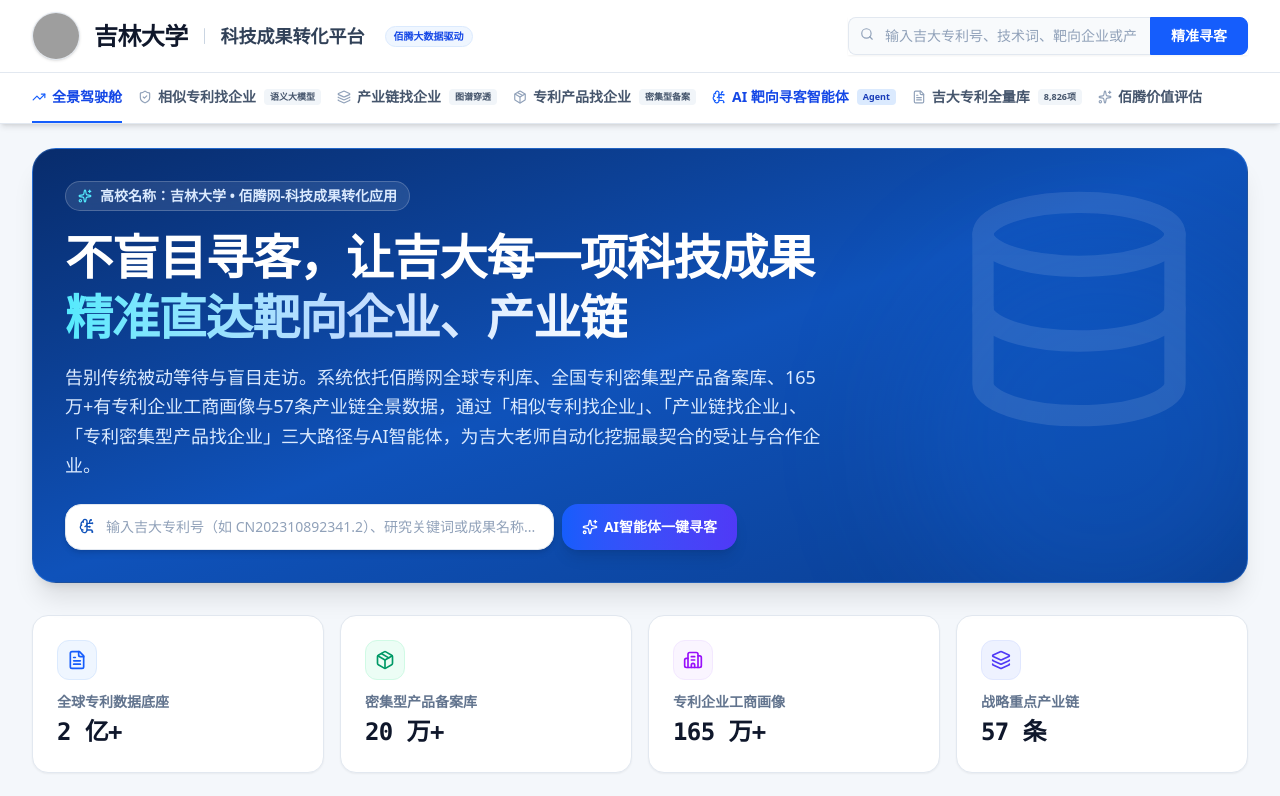
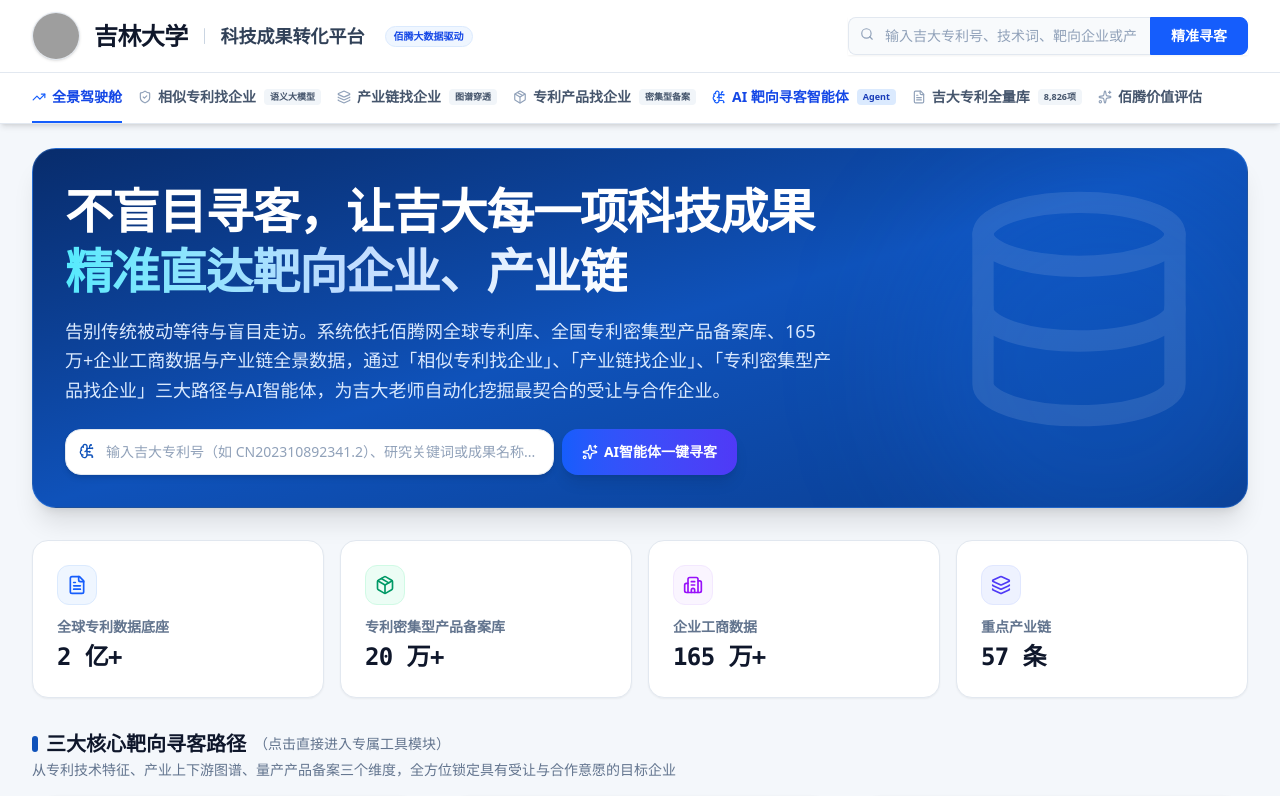
Before and after one commit to liuxgh/cgzh, a React (Vite) app: page / in a window 1280 px wide. Shown: the top 796 px of the page. Built offline with nearby package versions, Linux system fonts and the light colour scheme; grey boxes are pictures that could not be loaded.

Commit message:
refactor: polish copy and UI content
- Standardize terminology in data sources.
- Optimize hero section text for better readability.
- Fix minor typos in innovation descriptions.

```diff
--- a/src/components/OverviewDashboard.tsx
+++ b/src/components/OverviewDashboard.tsx
@@ -64,10 +64,6 @@
         </div>
 
         <div className="relative z-10 max-w-4xl space-y-4">
-          <div className="inline-flex items-center gap-2 px-3 py-1 rounded-full bg-white/10 backdrop-blur-md border border-white/20 text-sm font-semibold text-blue-100">
-            <Sparkles className="w-3.5 h-3.5 text-cyan-300" />
-            <span>高校名称：吉林大学 • 佰腾网-科技成果转化应用</span>
-          </div>
 
           <h2 className="text-3xl sm:text-4xl lg:text-5xl font-black tracking-tight leading-tight">
             不盲目寻客，让吉大每一项科技成果 <br className="hidden sm:inline" />
@@ -77,7 +73,7 @@
           </h2>
 
           <p className="text-base sm:text-lg text-blue-100 leading-relaxed max-w-3xl mt-4">
-            告别传统被动等待与盲目走访。系统依托佰腾网全球专利库、全国专利密集型产品备案库、165万+有专利企业工商画像与57条产业链全景数据，通过「相似专利找企业」、「产业链找企业」、「专利密集型产品找企业」三大路径与AI智能体，为吉大老师自动化挖掘最契合的受让与合作企业。
+            告别传统被动等待与盲目走访。系统依托佰腾网全球专利库、全国专利密集型产品备案库、165万+企业工商数据与产业链全景数据，通过「相似专利找企业」、「产业链找企业」、「专利密集型产品找企业」三大路径与AI智能体，为吉大老师自动化挖掘最契合的受让与合作企业。
           </p>
 
           {/* Quick AI Agent Trigger Bar */}
@@ -120,7 +116,7 @@
             <Package className="w-5 h-5" />
           </div>
           <div>
-            <span className="text-sm text-slate-500 font-semibold block mb-1">密集型产品备案库</span>
+            <span className="text-sm text-slate-500 font-semibold block mb-1">专利密集型产品备案库</span>
             <div className="text-2xl font-black text-slate-900 font-mono tracking-tight">20 万+</div>
           </div>
         </div>
@@ -130,7 +126,7 @@
             <Building2 className="w-5 h-5" />
           </div>
           <div>
-            <span className="text-sm text-slate-500 font-semibold block mb-1">专利企业工商画像</span>
+            <span className="text-sm text-slate-500 font-semibold block mb-1">企业工商数据</span>
             <div className="text-2xl font-black text-slate-900 font-mono tracking-tight">165 万+</div>
           </div>
         </div>
@@ -140,7 +136,7 @@
             <Layers className="w-5 h-5" />
           </div>
           <div>
-            <span className="text-sm text-slate-500 font-semibold block mb-1">战略重点产业链</span>
+            <span className="text-sm text-slate-500 font-semibold block mb-1">重点产业链</span>
             <div className="text-2xl font-black text-slate-900 font-mono tracking-tight">57 条</div>
           </div>
         </div>
--- a/src/components/TargetEnterpriseDetailModal.tsx
+++ b/src/components/TargetEnterpriseDetailModal.tsx
@@ -427,7 +427,7 @@
         {/* Modal Footer */}
         <div className="p-4 bg-slate-50 border-t border-slate-200 flex flex-col sm:flex-row items-center justify-between gap-3 text-sm shrink-0">
           <span className="text-slate-500">
-            数据来源：佰腾中国专利全文库、中国专利保护协会密集型产品备案库、全国科技型企业工商画像
+            数据来源：佰腾中国专利全文库、中国专利保护协会专利密集型产品备案库、全国科技型企业工商画像
           </span>
           <div className="flex items-center gap-2">
             <button
--- a/src/data/mockData.ts
+++ b/src/data/mockData.ts
@@ -68,7 +68,7 @@
     transferModes: ['exclusive_license', 'general_license', 'open_license', 'equity'],
     abstract: '本发明提供了一种兼具窄光谱半峰宽（<28nm）与高外量子效率（EQE>32%）的新型硼氮稠环TADF深蓝光材料，显著抑制高亮度下的效率滚降，器件寿命相比传统商用蓝光材料提升3倍，为国产高端OLED显示屏提供核心发光材料自主可控解决方案。',
     innovations: [
-      '自主原创空间共轭受体设计，打破欧美日核心专利专利池封锁',
+      '自主原创空间共轭受体设计，打破欧美日核心专利池封锁',
       '升华产率大于92%，满足高世代线产线蒸镀纯度要求',
       '色坐标达到CIE y < 0.12的超高清REC.2020蓝光标准'
     ],
```
